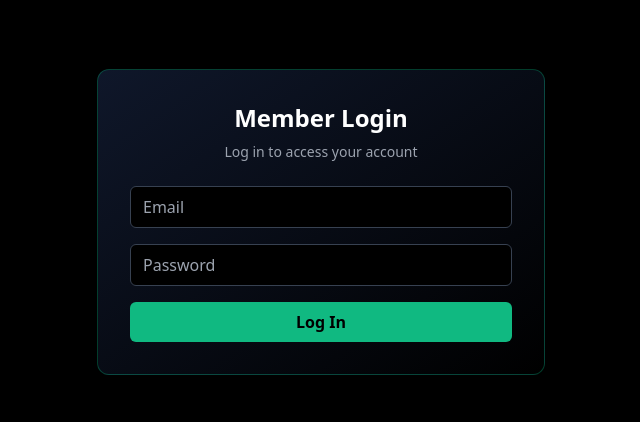
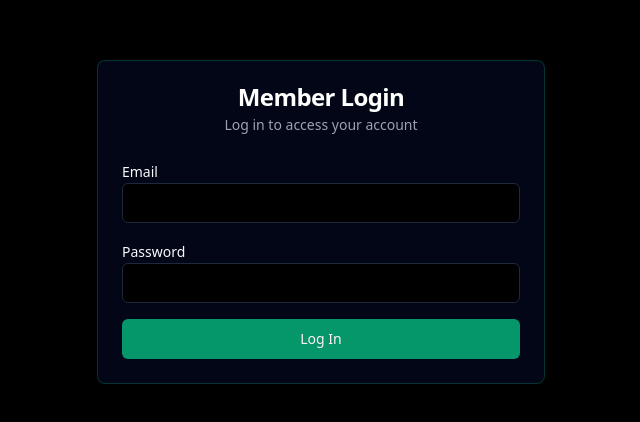
Before and after one commit to karlijc92/BMSA, a React (Vite) app: page /login in a window 1280 px wide. Shown: the part 178-600 px from the top of the page, without its empty margins (319-959 px from the left). Built offline with nearby package versions, Linux system fonts and the light colour scheme.

Commit message:
Update Login.tsx

```diff
--- a/src/pages/Login.tsx
+++ b/src/pages/Login.tsx
@@ -1,9 +1,95 @@
-import SignUpForm from "@/components/SignUpForm";
+import { useState } from "react";
+import { Button } from "@/components/ui/button";
+import {
+  Card,
+  CardContent,
+  CardDescription,
+  CardHeader,
+  CardTitle,
+} from "@/components/ui/card";
+import { Input } from "@/components/ui/input";
+import { Label } from "@/components/ui/label";
+import { Alert, AlertDescription } from "@/components/ui/alert";
+import { AlertCircle } from "lucide-react";
 
 export default function Login() {
+  const [email, setEmail] = useState("");
+  const [password, setPassword] = useState("");
+  const [error, setError] = useState("");
+  const [isLoading, setIsLoading] = useState(false);
+
+  const handleSubmit = (e: React.FormEvent) => {
+    e.preventDefault();
+    setIsLoading(true);
+
+    try {
+      if (!email || !password) {
+        setError("Please enter your email and password.");
+        return;
+      }
+
+      // TEMP AUTH (matches your existing system)
+      localStorage.setItem("bmsa_logged_in", "true");
+      localStorage.setItem("bmsa_user_email", email);
+
+      // After login → go to profile
+      window.location.href = "/profile";
+    } catch (err) {
+      setError("Login failed. Please try again.");
+    } finally {
+      setIsLoading(false);
+    }
+  };
+
   return (
     <div className="min-h-screen bg-black flex items-center justify-center px-4">
-      <SignUpForm mode="login" />
+      <Card className="w-full max-w-md bg-slate-950 border border-emerald-700/40">
+        <CardHeader>
+          <CardTitle className="text-white text-center">Member Login</CardTitle>
+          <CardDescription className="text-gray-400 text-center">
+            Log in to access your account
+          </CardDescription>
+        </CardHeader>
+
+        <CardContent>
+          {error && (
+            <Alert variant="destructive" className="mb-4">
+              <AlertCircle className="h-4 w-4" />
+              <AlertDescription>{error}</AlertDescription>
+            </Alert>
+          )}
+
+          <form onSubmit={handleSubmit} className="space-y-4">
+            <div>
+              <Label>Email</Label>
+              <Input
+                type="email"
+                value={email}
+                onChange={(e) => setEmail(e.target.value)}
+                required
+              />
+            </div>
+
+            <div>
+              <Label>Password</Label>
+              <Input
+                type="password"
+                value={password}
+                onChange={(e) => setPassword(e.target.value)}
+                required
+              />
+            </div>
+
+            <Button
+              type="submit"
+              className="w-full bg-emerald-600 hover:bg-emerald-700"
+              disabled={isLoading}
+            >
+              {isLoading ? "Logging In..." : "Log In"}
+            </Button>
+          </form>
+        </CardContent>
+      </Card>
     </div>
   );
 }
```
